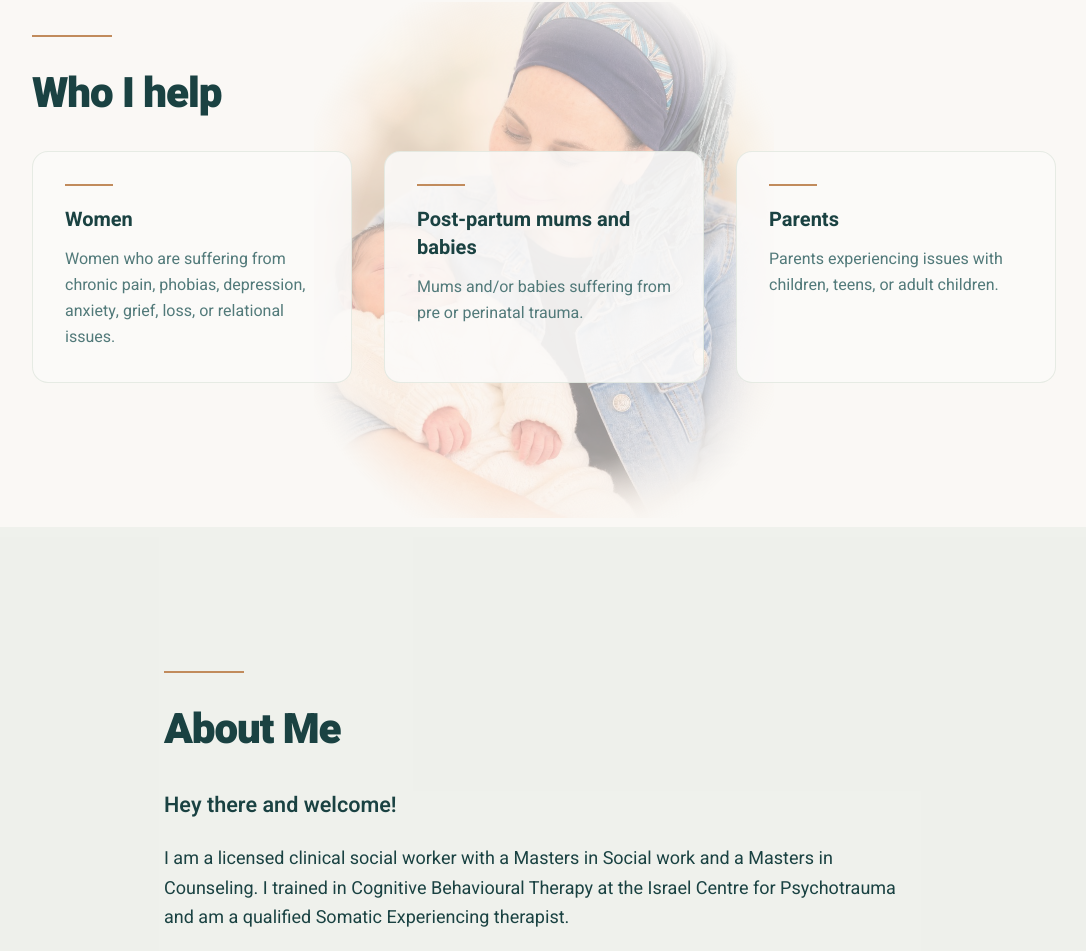
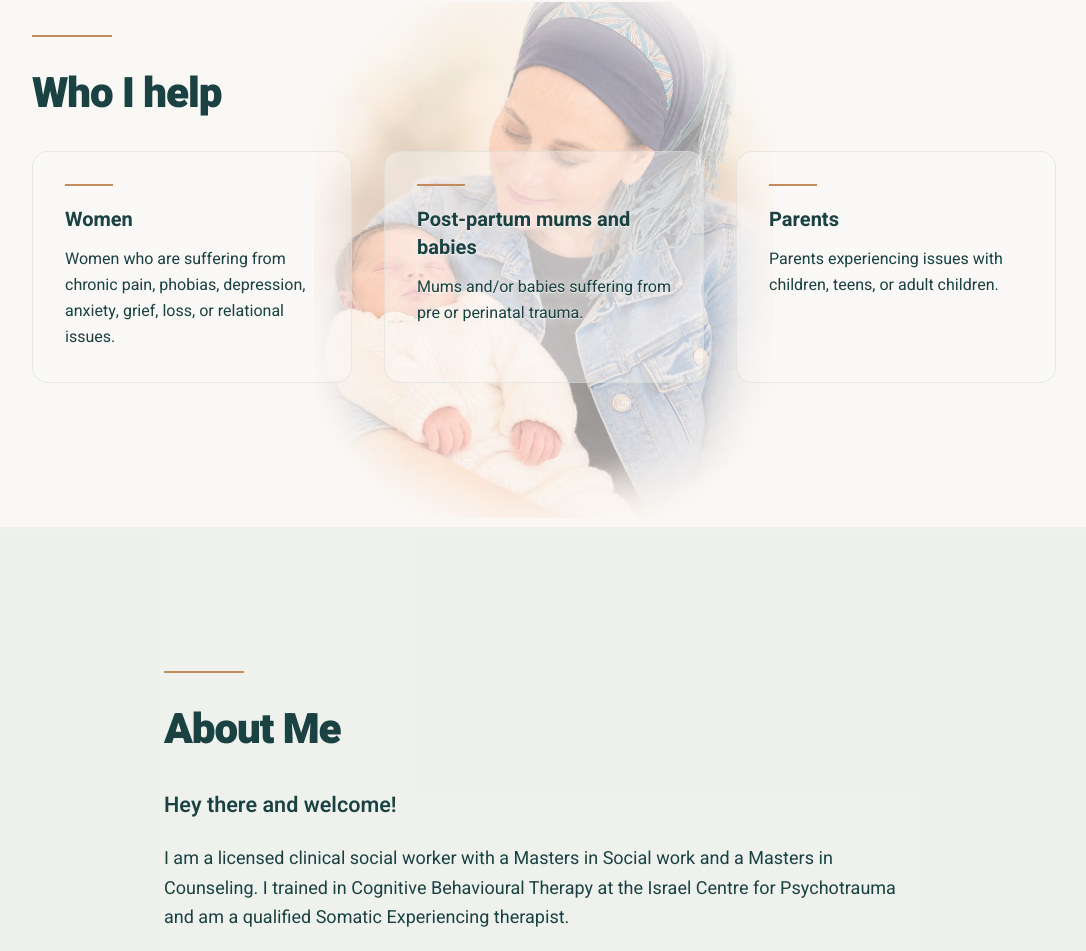
Before and after one commit to talmonf/perinatal-trauma, a plain HTML site: page index.html in a window 1280 px wide. Shown: the part 1496-2447 px from the top of the page, without its empty margins (96-1182 px from the left). Drawn offline with Linux system fonts and the light colour scheme.

Commit message:
Pictures - fix 3

```diff
--- a/styles.css
+++ b/styles.css
@@ -307,7 +307,15 @@ p {
 }
 
 .band-help .card {
-  background: rgba(251, 250, 249, 0.88);
+  background: rgba(251, 250, 249, 0.38);
+}
+
+.band-help .card h3,
+.band-help .card p {
+  color: var(--ink);
+  text-shadow:
+    0 0 12px rgba(250, 248, 245, 0.95),
+    0 1px 0 rgba(250, 248, 245, 0.9);
 }
 
 .card .rule {
```
Also changed, not shown: .preview/card-clear.jpg (added), .preview/help-1440.png, .preview/help-390.png.
